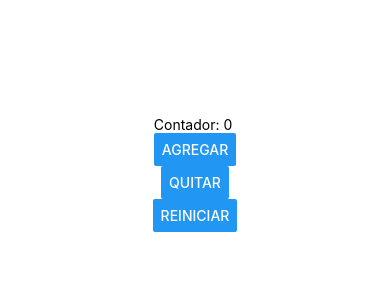
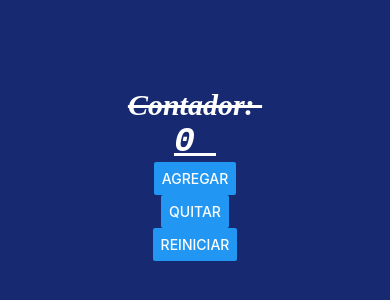
Before and after one commit to RoblesMorenoMonicaMorela/PAM213, a React Native app in the folder intro/: screen / in a window 390 px wide. Shown: the part 248-548 px from the top of the page. Built offline with nearby package versions, Linux system fonts and the light colour scheme.

Commit message:
agregamos clases a los componentes para darles un visual más agradable a la vista (todo esto en ContadorScreen)

```diff
--- a/intro/App.js
+++ b/intro/App.js
@@ -1,35 +1,13 @@
 //1. imports: zona de importacones
 import { StatusBar } from 'expo-status-bar';
 import { StyleSheet, Text, View, Button } from 'react-native';
-import React ,{useState}from 'react';
+import ContadorScreen from './screens/ContadorScreen';
 
 //2. Main: Zona de componentes
 export default function App() {
 
-  const [contador, setContador]=useState(0);/* desestructuración */
+  return (
+  <ContadorScreen/>
 
-  return (
-
-    <View style={styles.container}>
-
-      <Text>Contador: {contador} </Text>{/*con shift+alt+a te dice cómo son los comentarios  */}
-      {/*<Button></Button>*/}
-      <Button title='Agregar' onPress={()=>setContador(contador+1)}/>
-      <Button title='Quitar' onPress={()=>setContador(contador-1)}/>
-      <Button title='Reiniciar' onPress={()=>setContador(contador-contador)}/>
-
-      <StatusBar style="auto" />
-
-    </View>
   );
 }
-
-//3. Styles: Zona estética y posicionamiento
-const styles = StyleSheet.create({
-  container: {
-    flex: 1,
-    backgroundColor: '#fff',
-    alignItems: 'center',
-    justifyContent: 'center',
-  },
-});
--- /dev/null
+++ b/intro/screens/ContadorScreen.js
@@ -0,0 +1,52 @@
+//1. imports: zona de importacones
+import { StatusBar } from 'expo-status-bar';
+import { StyleSheet, Text, View, Button } from 'react-native';
+import React ,{useState}from 'react';
+
+//2. Main: Zona de componentes
+export default function App() {
+
+  const [contador, setContador]=useState(0);/* desestructuración */
+
+  return (
+
+    <View style={styles.container}>
+
+      <Text style={styles.txt}>Contador: </Text>
+      <Text style={styles.txt2}>{contador} </Text>{/*con shift+alt+a te dice cómo son los comentarios  */}
+      {/*<Button></Button>*/}
+      <Button title='Agregar' onPress={()=>setContador(contador+1)}/>
+      <Button title='Quitar' onPress={()=>setContador(contador-1)}/>
+      <Button title='Reiniciar' onPress={()=>setContador(0)}/>
+
+      <StatusBar style="auto" />
+
+    </View>
+  );
+}
+
+//3. Styles: Zona estética y posicionamiento
+const styles = StyleSheet.create({
+  container: {
+    flex: 1,
+    backgroundColor: '#162971ff',
+    alignItems: 'center',
+    justifyContent: 'center',
+  },
+  txt:{
+    color:'#ffffff',
+    fontSize:30,
+    fontFamily: 'Times New Roman',
+    fontWeight:'bold',
+    fontStyle:'italic',
+    textDecorationLine:'line-through',
+  },
+  txt2:{
+    color:'#ffffff',
+    fontSize:35,
+    fontFamily: 'Courier New',
+    fontWeight:700,
+    fontStyle:'italic',
+    textDecorationLine:'underline',
+  },
+});
```
